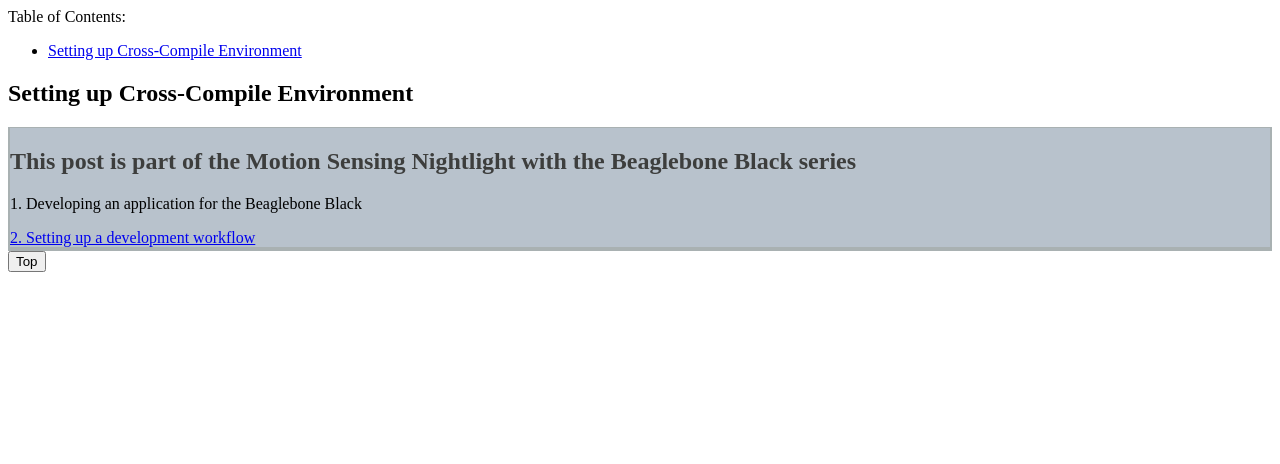
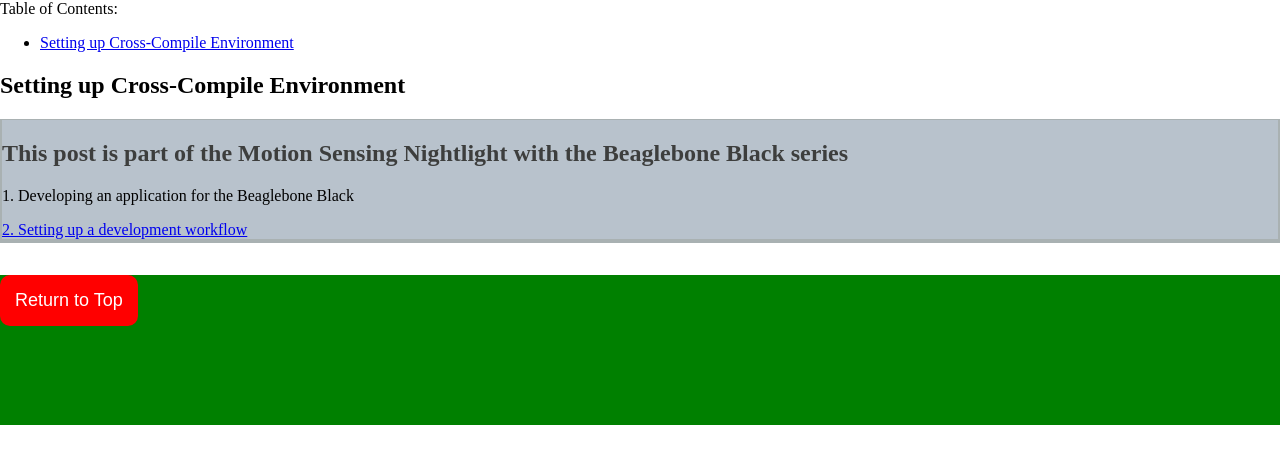
Before and after one commit to scshafe/instructional-blog, a Jekyll site: the page built from _posts/2025-4-12-series2.md, in a window 1280 px wide. Shown: the top 464 px of the page. Built offline with Jekyll 4.4.1, drawn with Linux system fonts in a browser that asks for light colours; the table of contents is made by our own code.

Commit message:
footer is at the bottom with return to top button

```diff
--- a/_layouts/footer.html
+++ b/_layouts/footer.html
@@ -1,9 +1,14 @@
 ---
 layout: default
 ---
+<head>
+    <link rel="stylesheet" href="/assets/css/styles.css">
+    <script src="/assets/js/return_to_top.js"></script>
+</head>
 {{ content }}
 
     <div class="footer">
-        <script src="/assets/js/return_to_top.js"></script>
-         <button onclick="topFunction()" id="myBtn" title="Go to top">Top</button>
+        <button onclick="topFunction()" id="myBtn" title="Go to top">
+            Return to Top
+        </button>
     </div>
--- a/_sass/footer.scss
+++ b/_sass/footer.scss
@@ -0,0 +1,17 @@
+
+body {
+    margin: 0;
+    padding: 0;
+};
+
+.footer {
+    height: 150px;
+    bottom: 0;
+    //position: fixed;
+    width: 100%;
+    color: green;
+    margin-left: 0;
+    margin-right: 0;
+    margin-bottom: 0;
+    padding: 0;
+};
--- /dev/null
+++ b/_sass/return_to_top.scss
@@ -0,0 +1,25 @@
+#myBtn {
+  //display: none; /* Hidden by default */
+  //position: fixed; /* Fixed/sticky position */
+  bottom: 20px; /* Place the button at the bottom of the page */
+  right: 30px; /* Place the button 30px from the right */
+  z-index: 99; /* Make sure it does not overlap */
+  border: none; /* Remove borders */
+  outline: none; /* Remove outline */
+  background-color: red; /* Set a background color */
+  color: white; /* Text color */
+  cursor: pointer; /* Add a mouse pointer on hover */
+  padding: 15px; /* Some padding */
+  border-radius: 10px; /* Rounded corners */
+  font-size: 18px; /* Increase font size */
+}
+
+#myBtn:hover {
+  background-color: #555; /* Add a dark-grey background on hover */
+}
+
+.footer {
+    height: 100px;
+    background: green;
+    margin: 2em;
+};
--- a/assets/css/styles.scss
+++ b/assets/css/styles.scss
@@ -1,3 +1,5 @@
 ---
 ---
 @import "toc";
+@import "return_to_top";
+@import "footer";
--- a/assets/js/return_to_top.js
+++ b/assets/js/return_to_top.js
@@ -1,18 +1,12 @@
 // Get the button:
-let mybutton = document.getElementById("myBtn");
+document.addEventListener('DOMContentLoaded', function() {
+  let mybutton = document.getElementById("myBtn");
+//});
 
-// When the user scrolls down 20px from the top of the document, show the button
-window.onscroll = function() {scrollFunction()};
 
-function scrollFunction() {
-  if (document.body.scrollTop > 20 || document.documentElement.scrollTop > 20) {
-    mybutton.style.display = "block";
-  } else {
-    mybutton.style.display = "none";
-  }
-}
 
 // When the user clicks on the button, scroll to the top of the document
+});
 function topFunction() {
   document.body.scrollTop = 0; // For Safari
   document.documentElement.scrollTop = 0; // For Chrome, Firefox, IE and Opera
```
Also changed, not shown: 1 other file.
